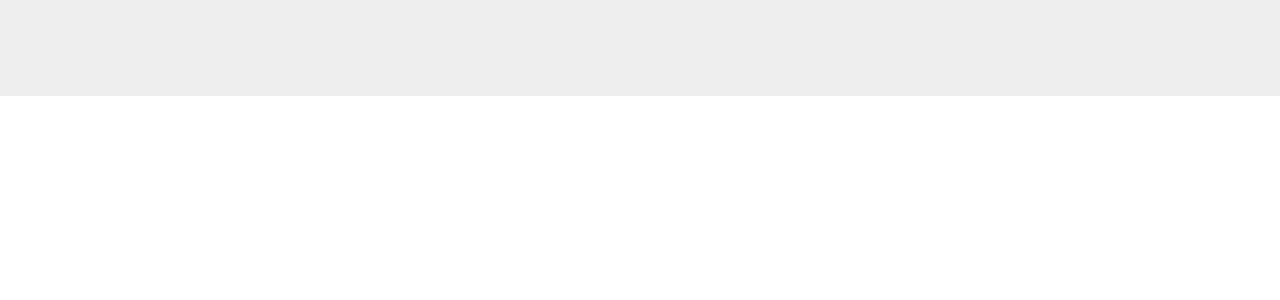
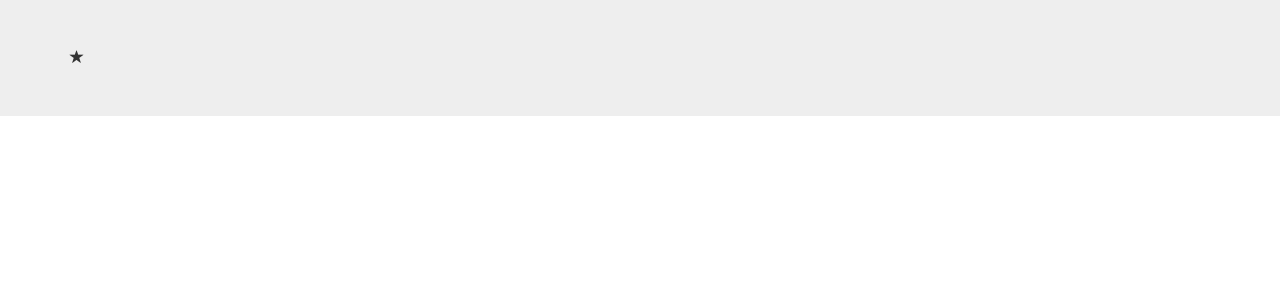
Before and after one commit to vaarigupta/Angular-Assignment-Mosh, an Angular app: page / in a window 1280 px wide. Shown: the top 300 px of the page. Built offline with nearby package versions, Linux system fonts and the light colour scheme.

Commit message:
done with assignment 2 - binding

```diff
--- a/src/app/app.component.html
+++ b/src/app/app.component.html
@@ -1,5 +1,5 @@
 <div class="jumbotron">
     <div class="container">
-
+       <app-favorite></app-favorite>
     </div>
 </div>
--- a/src/app/app.module.ts
+++ b/src/app/app.module.ts
@@ -2,10 +2,12 @@ import { NgModule } from '@angular/core';
 import { BrowserModule } from '@angular/platform-browser';
 import {FormsModule} from '@angular/forms';
 import { AppComponent } from './app.component';
+import { FavoriteComponent } from './favorite/favorite.component';
 
 @NgModule({
   declarations: [
     AppComponent,
+    FavoriteComponent,
 
   ],
   imports: [
--- /dev/null
+++ b/src/app/favorite/favorite.component.html
@@ -0,0 +1,5 @@
+<span class="glyphicon"
+[class.glyphicon-star]="IsActive"
+[class.glyphicon-star-empty] = "!IsActive"
+(click) = "OnClick()"
+></span>
--- /dev/null
+++ b/src/app/favorite/favorite.component.ts
@@ -0,0 +1,30 @@
+import { Component, OnInit } from '@angular/core';
+
+@Component({
+  selector: 'app-favorite',
+  templateUrl: './favorite.component.html',
+  styleUrls: ['./favorite.component.css']
+})
+export class FavoriteComponent implements OnInit {
+
+  IsActive:boolean = true;
+  constructor() {
+   }
+
+  ngOnInit(): void {
+  }
+
+  OnClick()
+  {
+    this.IsActive = !this.IsActive;
+    if(this.IsActive)
+    {
+       console.log("filled star");
+    }
+    else
+    {
+      console.log("Empty star");
+
+    }
+  }
+}
```
Also changed, not shown: src/app/favorite/favorite.component.css (added), 1 other file (tests, documents, lock files or other folders).
